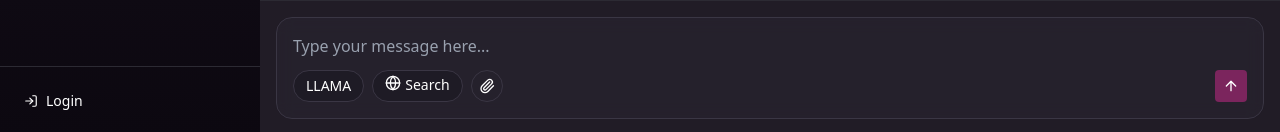
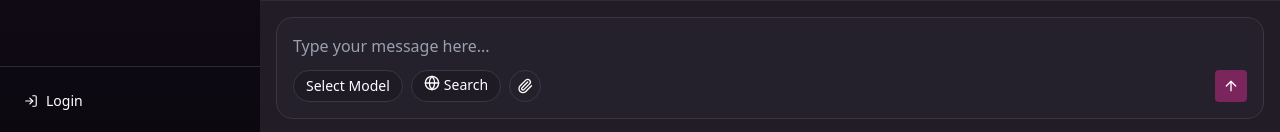
Before and after one commit to harsh09hh/chat_bot, a React (Vite) app in the folder gemni-chat/: page / in a window 1280 px wide. Shown: the part 665-797 px from the top of the page. Built offline with nearby package versions, Linux system fonts and the light colour scheme.

Commit message:
improved model selector

```diff
--- a/gemni-chat/src/components/ModelSelector.tsx
+++ b/gemni-chat/src/components/ModelSelector.tsx
@@ -1,4 +1,5 @@
 import { useState } from "react";
+import { Eye, Settings, Sliders } from "lucide-react";
 
 type Props = {
   selected: string;
@@ -6,28 +7,79 @@ type Props = {
 };
 
 const models = [
-  { name: "LLaMA 3", value: "llama", default: true },
-  { name: "Gemini 1.5 Flash", value: "gemini" },
-  { name: "Claude Sonnet 4.5", value: "claude" },
-  { name: "GPT-4 Mini", value: "gpt4" },
+  {
+    name: "GPT-5.2 (Instant)",
+    value: "gpt5-instant",
+    provider: "openai",
+    description: "OpenAI's latest with groundbreaking speed and intelligc...",
+    premium: true,
+    tags: ["Subscription Required"],
+  },
+  {
+    name: "GPT ImageGen 1.5",
+    value: "gpt-imagegen",
+    provider: "openai",
+    description: "OpenAI's latest and greatest image generation model",
+    premium: true,
+  },
+  {
+    name: "GPT-5.2 (Reasoning)",
+    value: "gpt5-reasoning",
+    provider: "openai",
+    description: "GPT-5.2 with visible reasoning for complex tasks",
+    premium: true,
+  },
+  {
+    name: "GPT-5 mini",
+    value: "gpt5-mini",
+    provider: "openai",
+    description: "Smaller, faster GPT-5 with reasoning",
+  },
+  {
+    name: "GPT OSS 20B",
+    value: "gpt-oss-20b",
+    provider: "openai",
+    description: "OpenAI's small open model",
+  },
+  {
+    name: "GPT OSS 120B",
+    value: "gpt-oss-120b",
+    provider: "openai",
+    description: "OpenAI's large open model",
+  },
+];
+
+const providers = [
+  { id: "openai", name: "OpenAI", icon: "⚡" },
+  { id: "anthropic", name: "Anthropic", icon: "🧠" },
+  { id: "google", name: "Google", icon: "🔍" },
+  { id: "meta", name: "Meta", icon: "👤" },
+  { id: "xai", name: "xAI", icon: "✨" },
+  { id: "mistral", name: "Mistral", icon: "🎯" },
 ];
 
 export default function ModelSelector({ selected, setSelected }: Props) {
   const [open, setOpen] = useState(false);
   const [search, setSearch] = useState("");
+  const [selectedProvider, setSelectedProvider] = useState("openai");
 
-  const filtered = models.filter(m =>
-    m.name.toLowerCase().includes(search.toLowerCase())
+  const filtered = models
+    .filter(m => m.provider === selectedProvider)
+    .filter(m =>
+      m.name.toLowerCase().includes(search.toLowerCase()) ||
+      m.description.toLowerCase().includes(search.toLowerCase())
     );
+
+  const currentModel = models.find(m => m.value === selected);
 
   return (
     <>
       {/* Button */}
       <button
         onClick={() => setOpen(true)}
-        className="px-3 py-1 text-sm bg-[#1e1b25] border border-[#3a3644] rounded-full"
+        className="px-3 py-1 text-sm bg-[#1e1b25] border border-[#3a3644] rounded-full hover:bg-[#2a2530] transition"
       >
-        {selected.toUpperCase()}
+        {currentModel?.name || "Select Model"}
       </button>
 
       {/* Overlay */}
@@ -38,41 +90,103 @@ export default function ModelSelector({ selected, setSelected }: Props) {
             onClick={() => setOpen(false)}
           />
 
-          {/* Center Panel */}
-          <div className="fixed z-50 top-1/2 left-1/2 w-[380px] max-w-[95vw] -translate-x-1/2 -translate-y-1/2 bg-[#1f1a26] border border-[#3a3644] rounded-xl shadow-2xl">
+          {/* Panel */}
+          <div className="fixed z-50 top-1/2 left-1/2 w-[900px] max-w-[95vw] h-[600px] -translate-x-1/2 -translate-y-1/2 bg-[#1a1620] border border-[#3a3644] rounded-xl shadow-2xl flex">
 
-            {/* Search */}
-            <div className="p-3 border-b border-[#2c2a33]">
+            {/* Sidebar */}
+            <div className="w-20 border-r border-[#3a3644] flex flex-col items-center py-4 gap-6">
+              {providers.map(provider => (
+                <button
+                  key={provider.id}
+                  onClick={() => {
+                    setSelectedProvider(provider.id);
+                    setSearch("");
+                  }}
+                  className={`w-12 h-12 rounded-lg flex items-center justify-center text-2xl transition ${
+                    selectedProvider === provider.id
+                      ? "bg-[#4a3f52] border border-[#8b5cf6]"
+                      : "hover:bg-[#2b2235]"
+                  }`}
+                  title={provider.name}
+                >
+                  {provider.icon}
+                </button>
+              ))}
+            </div>
+
+            {/* Main Content */}
+            <div className="flex-1 flex flex-col">
+              {/* Search Bar */}
+              <div className="p-4 border-b border-[#3a3644] flex items-center gap-3">
                 <input
-                className="w-full bg-[#15121a] text-sm px-3 py-2 rounded-md outline-none"
+                  className="flex-1 bg-[#15121a] text-sm px-4 py-2 rounded-lg outline-none text-gray-200 placeholder-gray-500"
                   placeholder="Search models..."
                   value={search}
                   onChange={e => setSearch(e.target.value)}
+                  autoFocus
                 />
+                <button className="p-2 hover:bg-[#2b2235] rounded-lg transition">
+                  <Sliders size={20} className="text-gray-400" />
+                </button>
               </div>
 
-            {/* List */}
-            <div className="max-h-[400px] overflow-y-auto">
-              {filtered.map(m => (
+              {/* Models List */}
+              <div className="flex-1 overflow-y-auto">
+                {filtered.length > 0 ? (
+                  filtered.map(m => (
                     <button
                       key={m.value}
                       onClick={() => {
                         setSelected(m.value);
                         setOpen(false);
                       }}
-                  className="w-full flex justify-between items-center px-4 py-3 hover:bg-[#2b2235]"
+                      className="w-full px-4 py-4 border-b border-[#2a2530] hover:bg-[#2a1f2e] transition flex items-start justify-between text-left"
                     >
-                  <span>{m.name}</span>
-
-                  {m.default && (
-                    <span className="text-xs bg-pink-600 px-2 py-1 rounded">
-                      Default
+                      <div className="flex-1">
+                        <div className="flex items-center gap-2">
+                          <span className="text-gray-100 font-medium">
+                            {m.name}
+                          </span>
+                          {m.premium && (
+                            <span className="text-xs px-2 py-0.5 bg-[#8b5cf6] text-white rounded">
+                              Premium
                             </span>
                           )}
-                </button>
+                          {m.tags?.map(tag => (
+                            <span
+                              key={tag}
+                              className="text-xs px-2 py-0.5 bg-red-600 text-white rounded"
+                            >
+                              {tag}
+                            </span>
                           ))}
                         </div>
+                        <p className="text-xs text-gray-500 mt-1">
+                          {m.description}
+                        </p>
+                      </div>
+                      <div className="flex items-center gap-2 ml-4">
+                        <button className="p-1.5 hover:bg-[#3a3644] rounded transition">
+                          <Eye size={16} className="text-gray-500" />
+                        </button>
+                        <button className="p-1.5 hover:bg-[#3a3644] rounded transition">
+                          <Settings size={16} className="text-gray-500" />
+                        </button>
+                      </div>
+                    </button>
+                  ))
+                ) : (
+                  <div className="p-8 text-center text-gray-500">
+                    No models found
+                  </div>
+                )}
+              </div>
 
+              {/* Footer */}
+              <div className="p-4 border-t border-[#3a3644] text-xs text-gray-600">
+                📦 13 legacy models
+              </div>
+            </div>
           </div>
         </>
       )}
```
Lines whose indentation alone changed are shown as unchanged.
